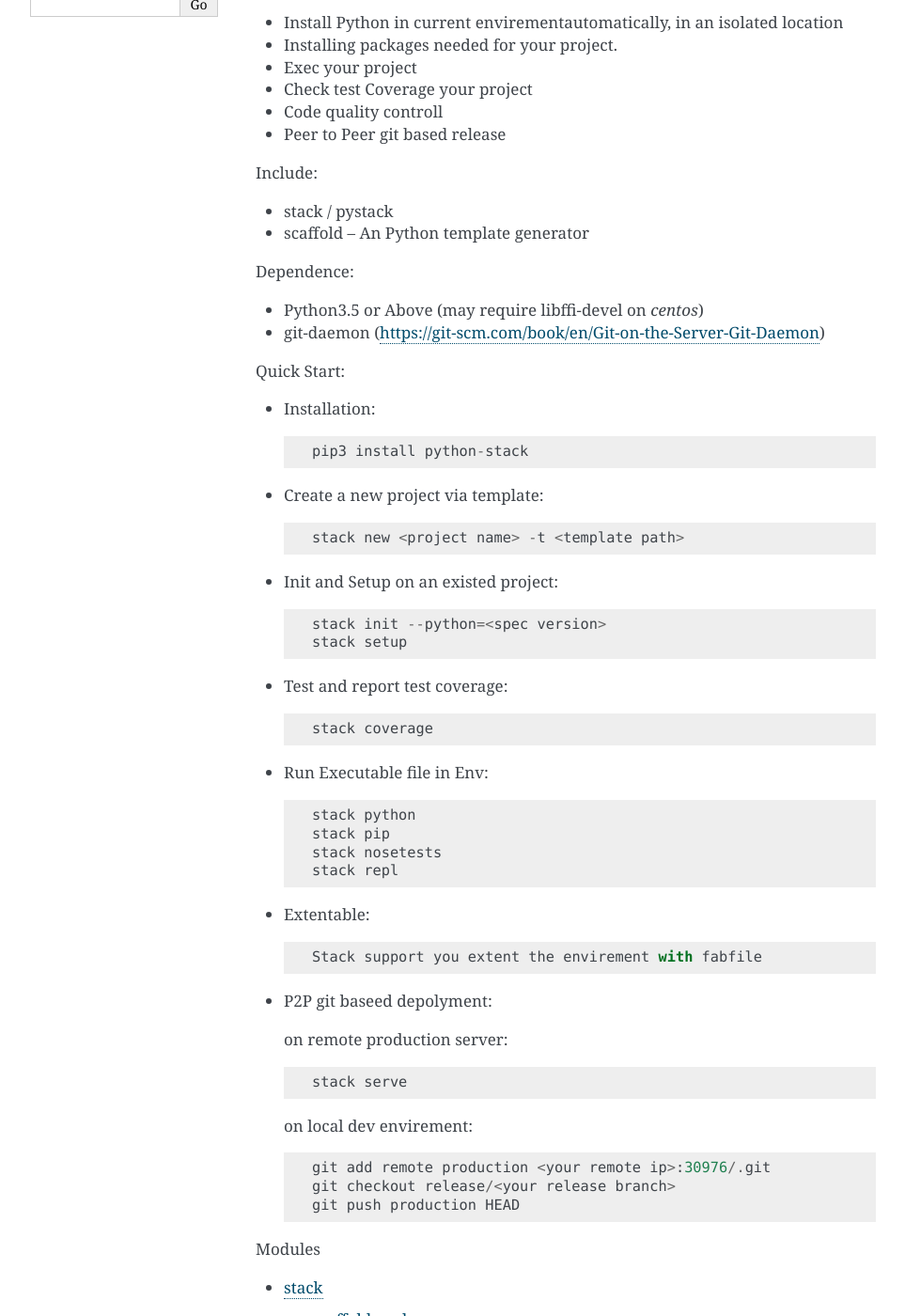
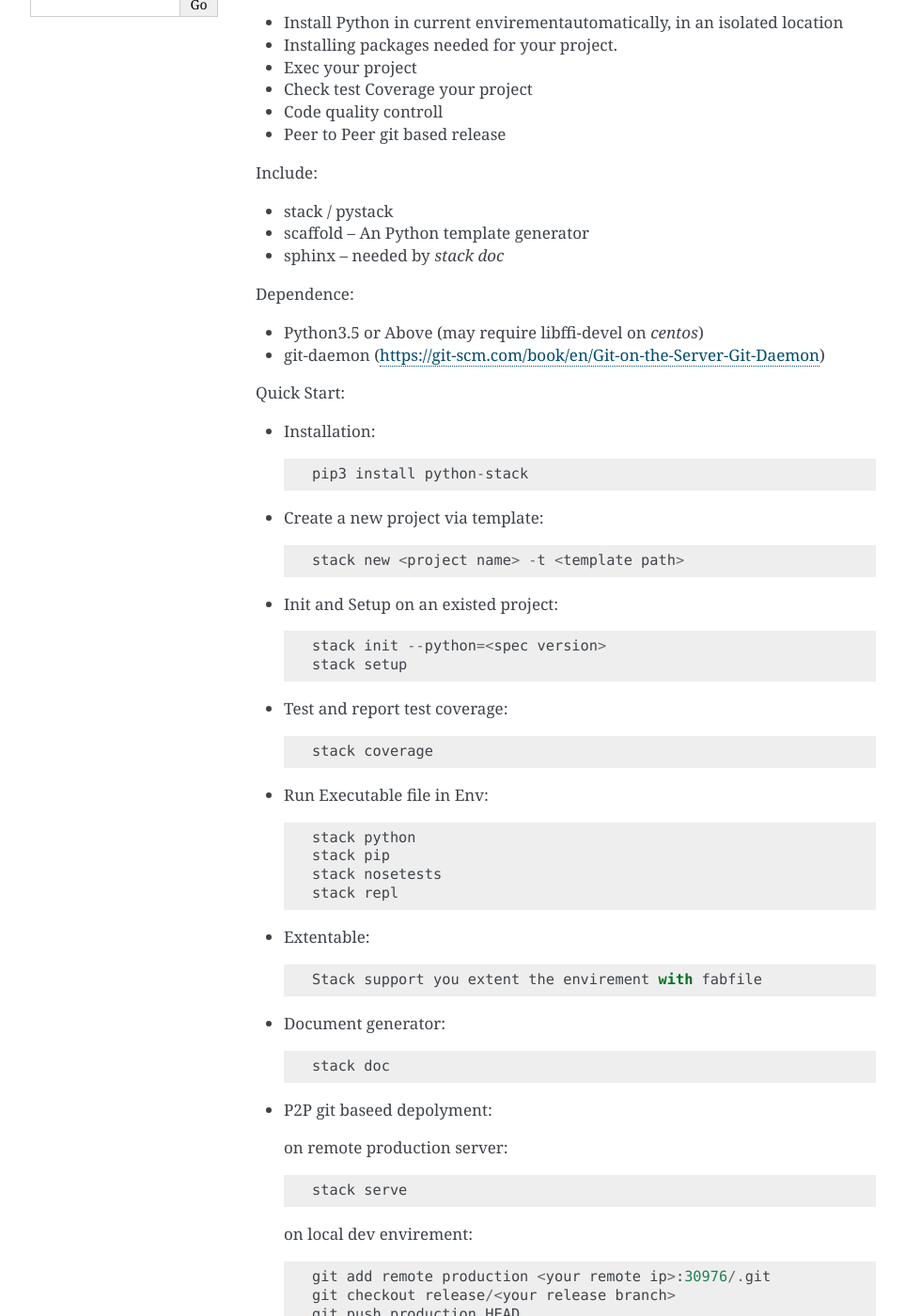
Before and after one commit to RyanKung/stack-doc, a Sphinx documentation site: the page built from source/index.rst, in a window 1280 px wide and 1400 px high, scrolled down 300 px. Shown: the whole window at 94% size, without its empty margins (148-1111 px from the left). Built offline with Sphinx 7.4.7, drawn with Linux system fonts in a browser that asks for light colours.

Commit message:
support gen doc

```diff
--- a/source/conf.py
+++ b/source/conf.py
@@ -2,7 +2,7 @@
 # -*- coding: utf-8 -*-
 import sys, os
 
-sys.path.insert(0, os.path.abspath('./stack'))
+sys.path.insert(0, os.path.abspath('../../stack'))
 #
 # stack documentation build configuration file, created by
 # sphinx-quickstart on Fri May  6 11:04:41 2016.
--- a/source/index.rst
+++ b/source/index.rst
@@ -23,6 +23,8 @@
 * stack / pystack
 
 * scaffold  -- An Python template generator
+
+* sphinx -- needed by `stack doc`
 
 Dependence:
 
@@ -60,6 +62,10 @@
 
     Stack support you extent the envirement with fabfile
 
+* Document generator::
+
+    stack doc
+
 * P2P git baseed depolyment:
 
   on remote production server::
--- a/source/scaffold.rst
+++ b/source/scaffold.rst
@@ -9,6 +9,7 @@
 
 .. automodule:: scaffold.main
     :members:
+    :param:
     :undoc-members:
     :show-inheritance:
 
@@ -16,6 +17,7 @@
 ------------------------
 
 .. automodule:: scaffold.template
+    :param:
     :members:
     :undoc-members:
     :show-inheritance:
@@ -24,6 +26,7 @@
 ---------------------
 
 .. automodule:: scaffold.types
+    :param:
     :members:
     :undoc-members:
     :show-inheritance:
@@ -33,6 +36,7 @@
 ---------------
 
 .. automodule:: scaffold
+    :param:
     :members:
     :undoc-members:
     :show-inheritance:
```
Also changed, not shown: 5 other files.
